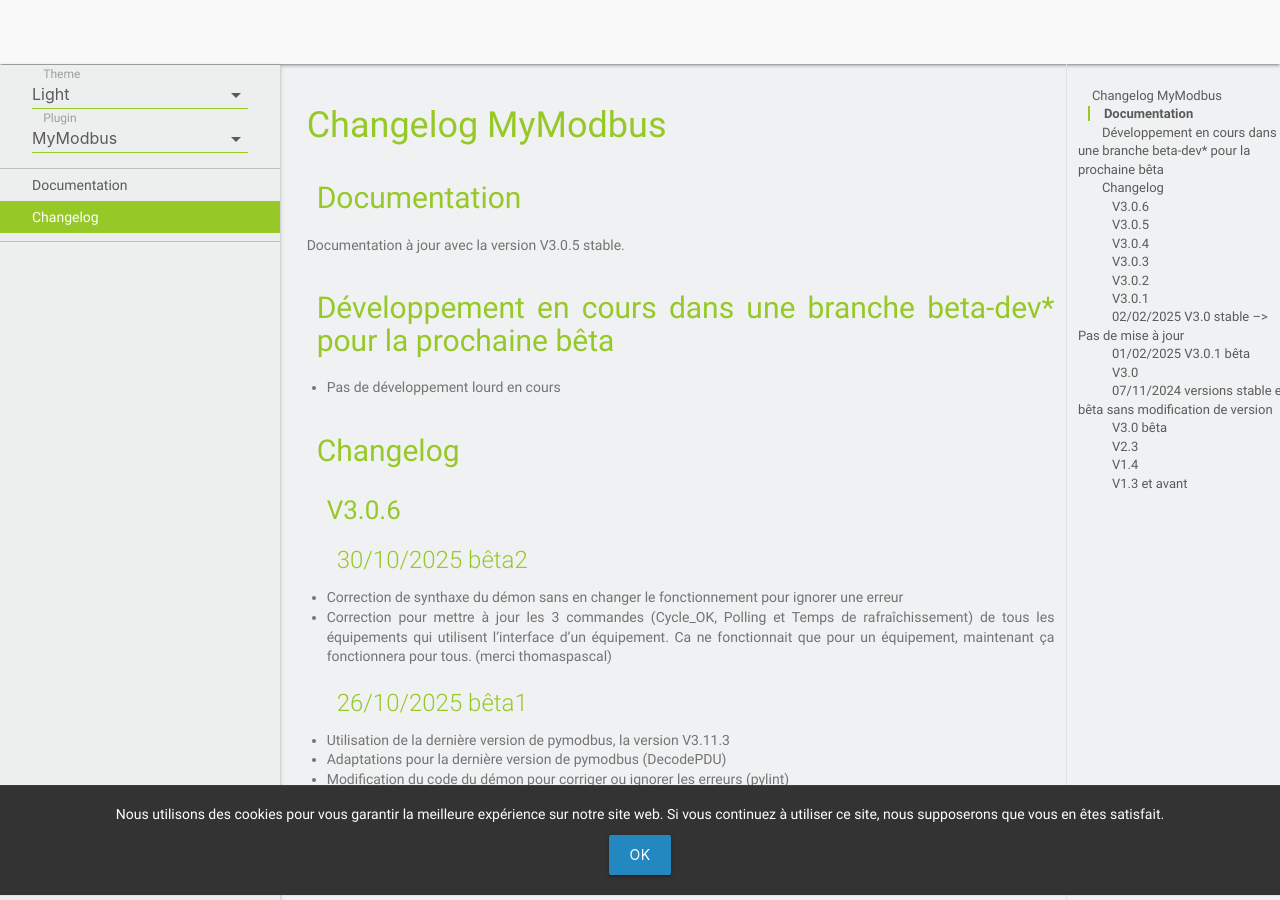
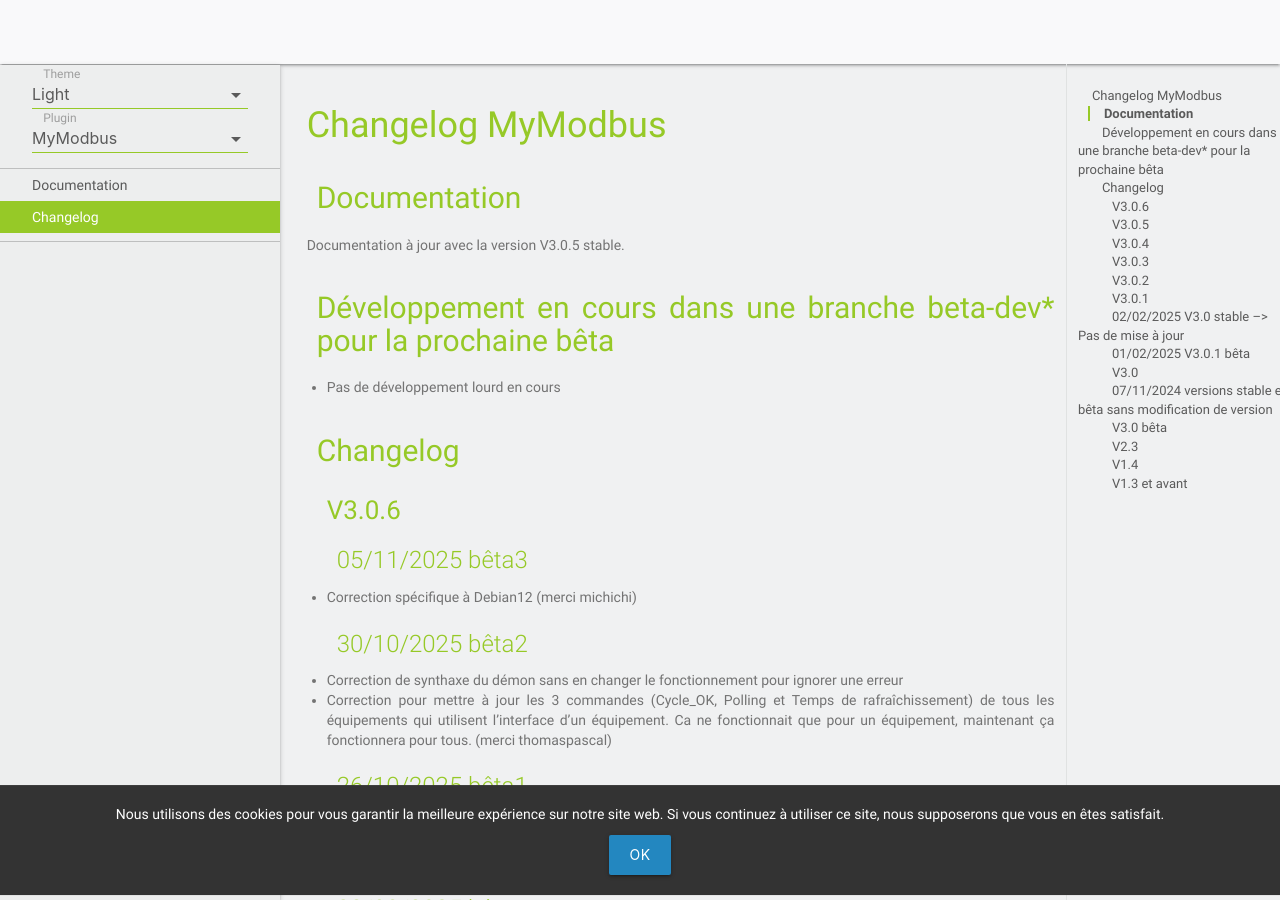
Before and after one commit to MrWaloo/jeedom-plugins-doc, a Jekyll site: the page built from docs/fr_FR/mymodbus_changelog.md, in a window 1280 px wide and 900 px high. Built offline with Jekyll 4.4.1, drawn with Linux system fonts in a browser that asks for light colours; emoji names are drawn with the system emoji font; our own code applies the rules of GitHub Pages for plain Markdown files.

Commit message:
Update mymodbus_changelog.md

```diff
--- a/docs/fr_FR/mymodbus_changelog.md
+++ b/docs/fr_FR/mymodbus_changelog.md
@@ -11,6 +11,10 @@ Documentation à jour avec la version V3.0.5 stable.
 ## Changelog
 
 ### V3.0.6
+
+#### 05/11/2025 bêta3
+
+- Correction spécifique à Debian12 (merci michichi)
 
 #### 30/10/2025 bêta2
 
```
